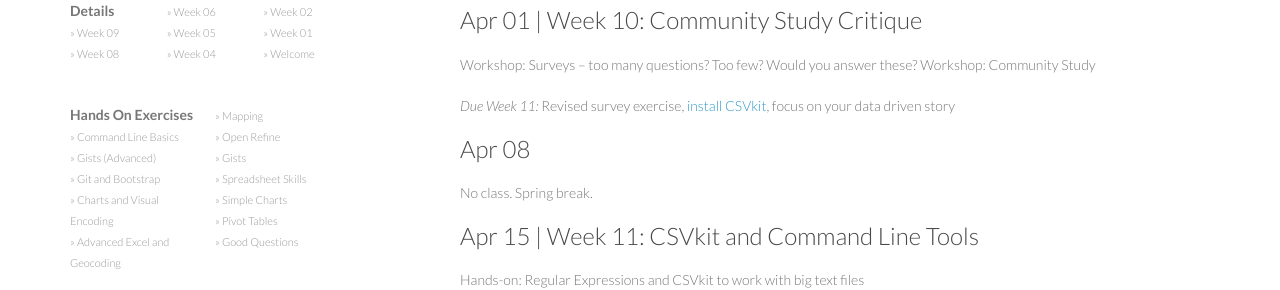
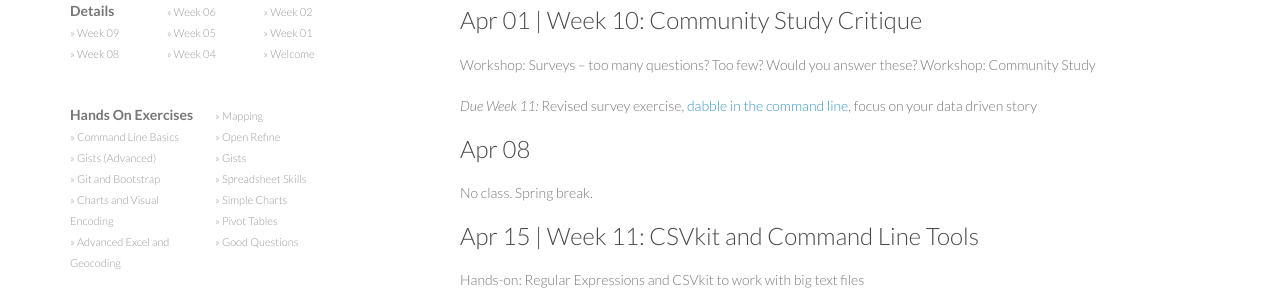
Before and after one commit to amandabee/CUNY-data-skills, a Jekyll site: the page built from index.md, in a window 1280 px wide and 900 px high, scrolled down 7365 px. Shown: the part 163-453 px from the top of the window. Built offline with Jekyll 4.4.1, drawn with Linux system fonts in a browser that asks for light colours; nearby versions of some CDN libraries.

Commit message:
Update index.md

```diff
--- a/index.md
+++ b/index.md
@@ -289,7 +289,7 @@ Workshop: Surveys -- too many questions? Too few? Would you answer these?
 Workshop: Community Study
 
 *Due Week 11:*  <!--deets-->
-Revised survey exercise, [install CSVkit](), focus on your data driven story
+Revised survey exercise, [dabble in the command line](hands-on/csvkit.html), focus on your data driven story
 
 ### Apr 08
 No class. Spring break.
```
